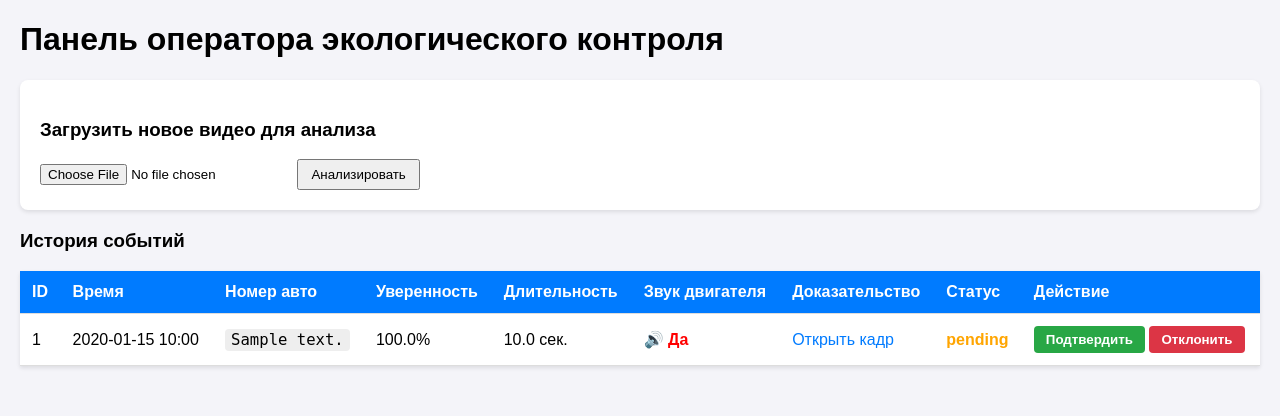
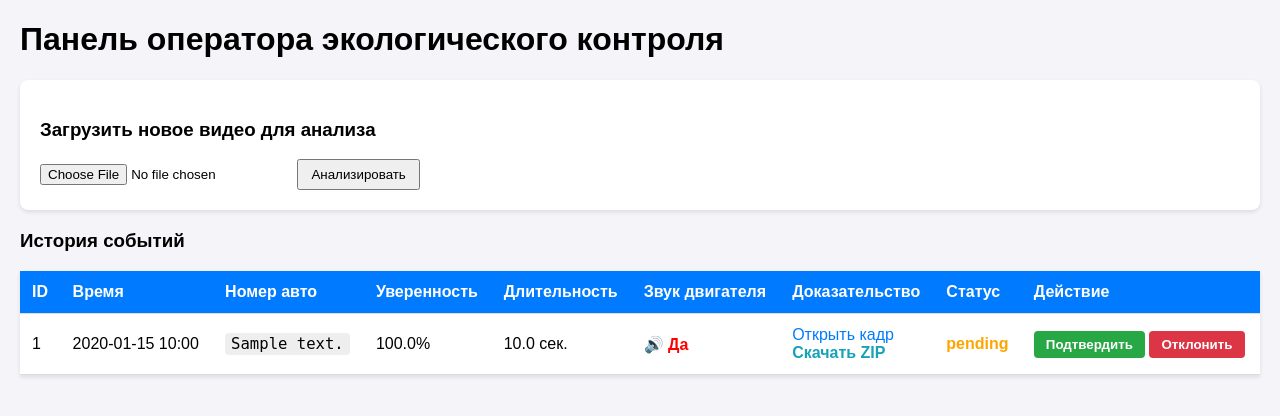
Before and after one commit to molot88888888-spec/eco-control-ml-service, a FastAPI app: page / in a window 1280 px wide. Shown: the top 416 px of the page. Run offline with FastAPI, Linux system fonts and the light colour scheme; tables that the repository leaves empty hold one stand-in row (values such as "Sample post"); parts of the project's set-up code (start-up, migrations or seed data) failed here and were passed over.

Commit message:
Add ZIP evidence download endpoint and button

```diff
--- a/Templates/index.html
+++ b/Templates/index.html
@@ -18,6 +18,8 @@
         .btn-reject { background-color: #dc3545; color: white; }
         .proof-link { color: #007bff; text-decoration: none; }
         .proof-link:hover { text-decoration: underline; }
+        .zip-link { color: #17a2b8; text-decoration: none; font-weight: bold; }
+        .zip-link:hover { text-decoration: underline; }
     </style>
 </head>
 <body>
@@ -63,6 +65,8 @@
                     {% else %}
                         -
                     {% endif %}
+                    <br>
+                    <a href="/download_evidence/{{ d.id }}" class="zip-link">Скачать ZIP</a>
                 </td>
                 <td class="status-{{ d.status }}">
                     {{ d.status }}
--- a/main.py
+++ b/main.py
@@ -3,8 +3,9 @@ import shutil
 import uuid
 import json
 import hashlib
+import zipfile  # <-- ДОБАВЛЕНО ДЛЯ ZIP
 from fastapi import FastAPI, UploadFile, File, Depends, Request
-from fastapi.responses import HTMLResponse, RedirectResponse
+from fastapi.responses import HTMLResponse, RedirectResponse, FileResponse  # <-- ДОБАВЛЕН FileResponse
 from fastapi.templating import Jinja2Templates
 from fastapi.staticfiles import StaticFiles
 from sqlalchemy.orm import Session
@@ -18,6 +19,7 @@ os.makedirs("uploads", exist_ok=True)
 os.makedirs("output", exist_ok=True)
 app.mount("/output", StaticFiles(directory="output"), name="output")
 
+
 def get_db():
     db = SessionLocal()
     try:
@@ -25,12 +27,14 @@ def get_db():
     finally:
         db.close()
 
+
 def get_file_hash(filepath):
     sha256_hash = hashlib.sha256()
     with open(filepath, "rb") as f:
         for byte_block in iter(lambda: f.read(4096), b""):
             sha256_hash.update(byte_block)
     return sha256_hash.hexdigest()
+
 
 @app.get("/", response_class=HTMLResponse)
 async def index(request: Request, db: Session = Depends(get_db)):
@@ -40,6 +44,7 @@ async def index(request: Request, db: Session = Depends(get_db)):
         name="index.html",
         context={"detections": detections}
     )
+
 
 @app.post("/analyze")
 async def analyze(file: UploadFile = File(...), db: Session = Depends(get_db)):
@@ -68,6 +73,7 @@ async def analyze(file: UploadFile = File(...), db: Session = Depends(get_db)):
 
     return RedirectResponse(url="/", status_code=303)
 
+
 @app.post("/update_status/{det_id}/{status}")
 async def update_status(det_id: int, status: str, db: Session = Depends(get_db)):
     det = db.query(Detection).filter(Detection.id == det_id).first()
@@ -75,3 +81,42 @@ async def update_status(det_id: int, status: str, db: Session = Depends(get_db))
         det.status = status
         db.commit()
     return RedirectResponse(url="/", status_code=303)
+
+
+# --- НОВЫЙ ЭНДПОИНТ ДЛЯ СКАЧИВАНИЯ ZIP ---
+@app.get("/download_evidence/{det_id}")
+async def download_evidence(det_id: int, db: Session = Depends(get_db)):
+    """Формирование ZIP-архива с доказательствами"""
+    det = db.query(Detection).filter(Detection.id == det_id).first()
+    if not det:
+        return {"error": "Событие не найдено"}
+
+    zip_filename = f"evidence_{det_id}.zip"
+    zip_path = os.path.join("output", zip_filename)
+
+    with zipfile.ZipFile(zip_path, 'w') as zipf:
+        # 1. Добавляем исходное видео
+        video_path = os.path.join("uploads", det.filename)
+        if os.path.exists(video_path):
+            zipf.write(video_path, arcname="source_video.mp4")
+
+        # 2. Добавляем кадр с номером
+        proof_path = os.path.join("output", f"proof_{det.filename}.jpg")
+        if os.path.exists(proof_path):
+            zipf.write(proof_path, arcname="proof_frame.jpg")
+
+        # 3. Добавляем текстовый отчет
+        report_text = (
+            f"ОТЧЕТ ОБ ЭКОЛОГИЧЕСКОМ ПРАВОНАРУШЕНИИ\n"
+            f"ID события: {det.id}\n"
+            f"Время: {det.created_at}\n"
+            f"Номер авто: {det.plate_text}\n"
+            f"Длительность: {det.duration_sec} сек.\n"
+            f"Уверенность ML: {det.confidence}\n"
+            f"Звук двигателя: {'Да' if det.audio_detected else 'Нет'}\n"
+            f"SHA-256 исходного видео: {det.file_hash}\n"
+            f"Статус оператора: {det.status}\n"
+        )
+        zipf.writestr("report.txt", report_text)
+
+    return FileResponse(zip_path, filename=zip_filename, media_type="application/zip")
```
